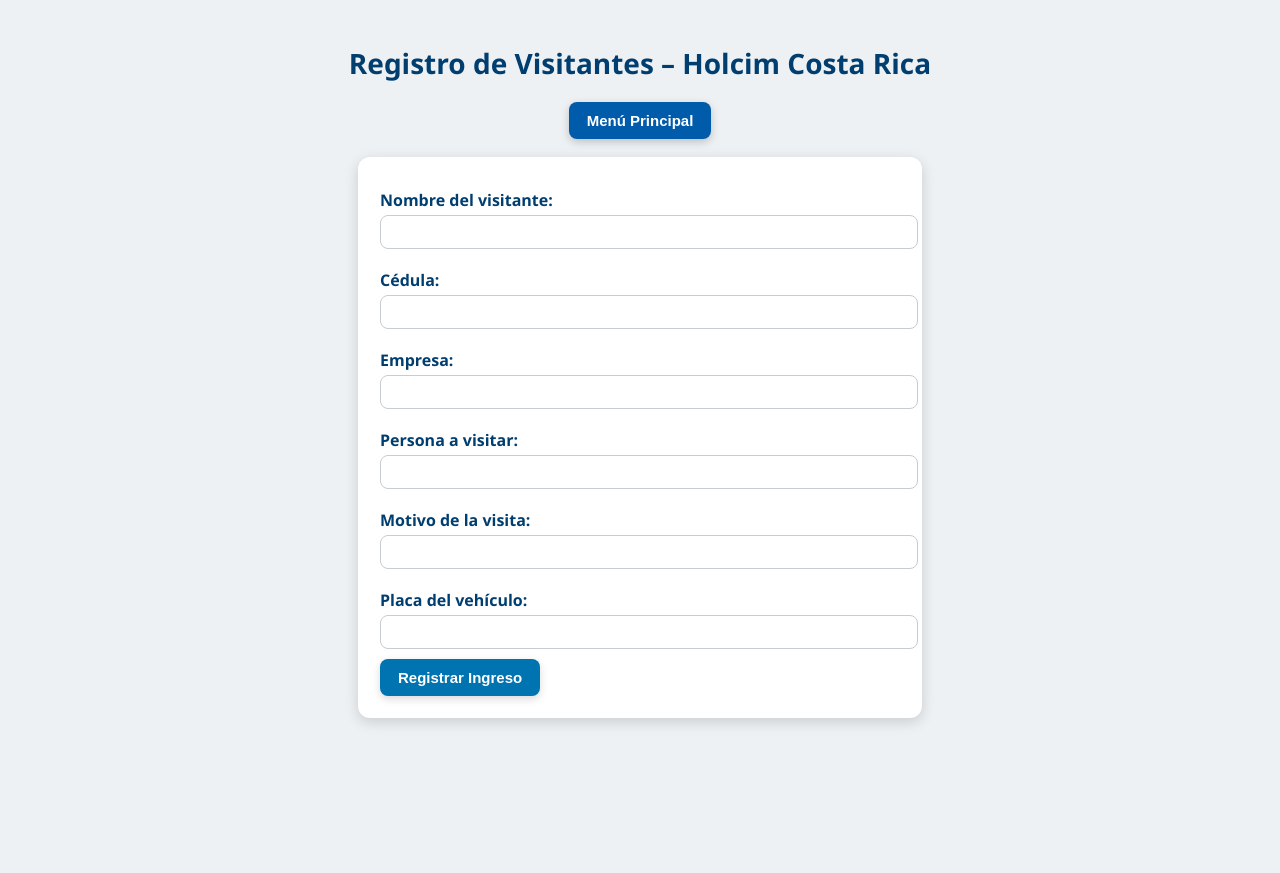
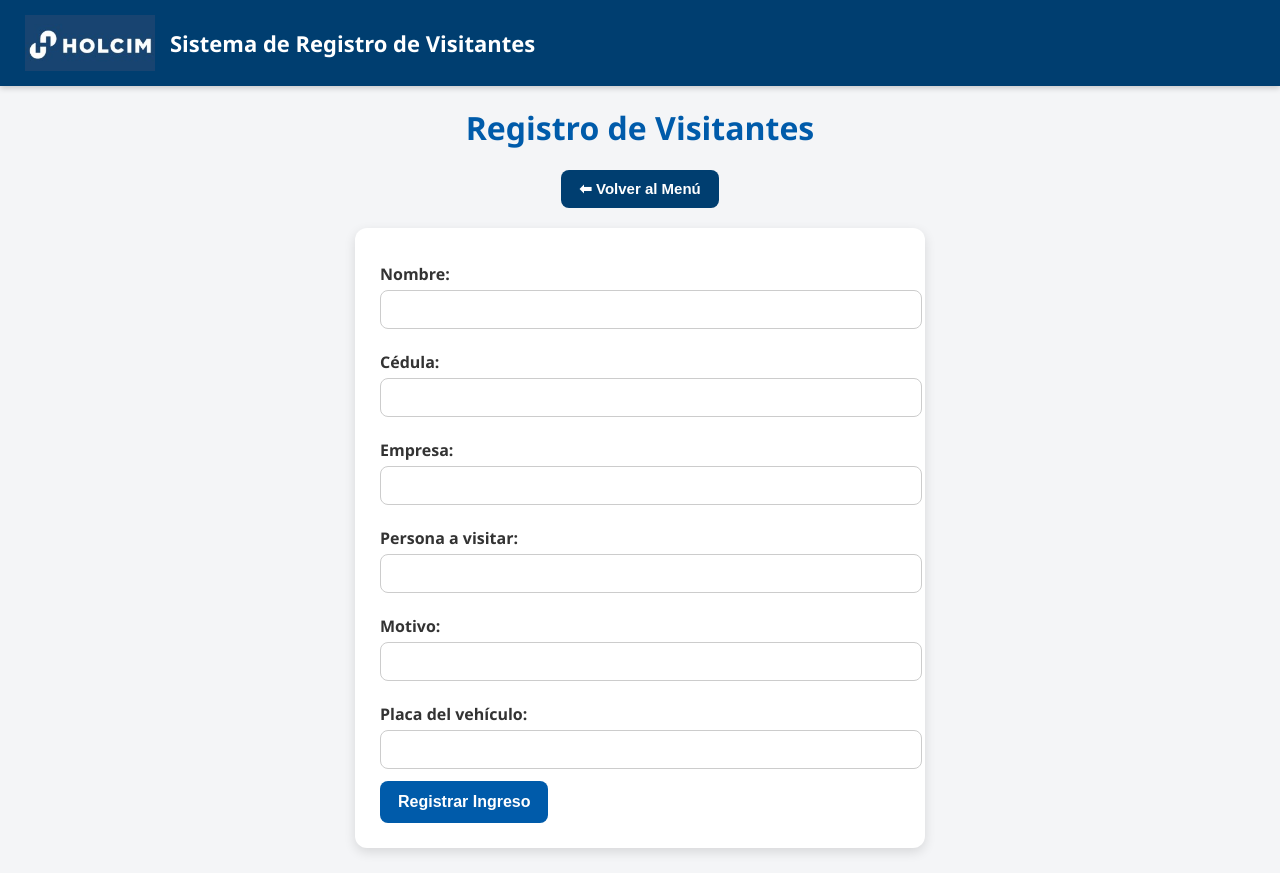
Before and after one commit to luismolinaboni22-art/Cops-K9, a Flask app: page /registro in a window 1280 px wide. Before the commit the page ends 725 px from the top, so only its background shows below. Run offline with Flask 3, Linux system fonts and the light colour scheme.

Commit message:
Update visitor_form.html

```diff
--- a/templates/visitor_form.html
+++ b/templates/visitor_form.html
@@ -5,103 +5,117 @@
 <title>Registro de Visitantes - Holcim</title>
 
 <style>
-    /* ===== ESTILOS GENERALES ===== */
+
+    :root {
+        --holcim-blue-dark: #003E70;
+        --holcim-blue: #005BAA;
+        --background: #F4F5F7;
+    }
+
     body {
         font-family: "Segoe UI", Arial;
-        background: #EDF1F4;
+        background: var(--background);
         margin: 0;
-        padding: 25px;
+        padding: 0;
+    }
+
+    /* Encabezado superior */
+    .header {
+        background: var(--holcim-blue-dark);
+        color: white;
+        padding: 15px 25px;
+        font-size: 22px;
+        font-weight: bold;
+        box-shadow: 0 2px 6px rgba(0,0,0,0.2);
+        display: flex;
+        align-items: center;
+    }
+
+    .header img {
+        width: 130px;
+        margin-right: 15px;
     }
 
     h1 {
-        color: #003E70;
+        color: var(--holcim-blue);
         text-align: center;
-        font-size: 28px;
-        margin-bottom: 20px;
-        font-weight: 700;
+        margin-top: 20px;
     }
 
-    /* ===== BOTÓN MENÚ ===== */
     .menu-btn {
         text-align: center;
-        margin-bottom: 18px;
+        margin-bottom: 20px;
     }
 
     .menu-btn button {
-        background: #005BAA;
+        background: var(--holcim-blue-dark);
         color: white;
+        border: none;
         padding: 10px 18px;
-        border: none;
         border-radius: 8px;
+        cursor: pointer;
         font-size: 15px;
+        transition: 0.25s;
         font-weight: bold;
-        cursor: pointer;
-        box-shadow: 0 3px 8px rgba(0,0,0,0.2);
-        transition: 0.25s;
     }
 
     .menu-btn button:hover {
-        background: #004B8C;
-        transform: translateY(-2px);
+        background: var(--holcim-blue);
     }
 
-    /* ===== FORMULARIO ===== */
     form {
         background: white;
-        padding: 22px;
+        padding: 25px;
         border-radius: 12px;
         max-width: 520px;
         margin: 0 auto 25px auto;
-        box-shadow: 0 4px 14px rgba(0,0,0,0.15);
+        box-shadow: 0 4px 12px rgba(0,0,0,0.12);
     }
 
     label {
         display: block;
-        margin: 10px 0 4px;
-        font-weight: 600;
-        color: #003E70;
+        margin: 10px 0 5px;
+        font-weight: bold;
+        color: #333;
     }
 
     input {
         width: 100%;
-        padding: 8px;
+        padding: 10px;
         border-radius: 8px;
-        border: 1px solid #C4CDD5;
-        margin-bottom: 10px;
-        font-size: 14px;
+        border: 1px solid #ccc;
+        margin-bottom: 12px;
+        font-size: 15px;
     }
 
     button {
-        padding: 10px 18px;
-        background: #0073B1;
+        padding: 12px 18px;
+        background: var(--holcim-blue);
         color: white;
         border: none;
         border-radius: 8px;
         cursor: pointer;
+        font-size: 16px;
         font-weight: bold;
-        font-size: 15px;
-        transition: 0.3s;
-        box-shadow: 0 3px 8px rgba(0,0,0,0.15);
+        transition: background 0.25s;
     }
 
     button:hover {
-        background: #005BAA;
-        transform: translateY(-2px);
+        background: var(--holcim-blue-dark);
     }
 
-    /* ===== TABLA ===== */
     table {
         width: 95%;
-        margin: 0 auto;
+        margin: 20px auto;
         border-collapse: collapse;
         background: white;
-        box-shadow: 0 4px 14px rgba(0,0,0,0.15);
         border-radius: 12px;
         overflow: hidden;
+        box-shadow: 0 4px 12px rgba(0,0,0,0.12);
     }
 
     th {
-        background: #003E70;
+        background: var(--holcim-blue-dark);
         color: white;
         padding: 12px;
         font-size: 15px;
@@ -109,23 +123,18 @@
 
     td {
         padding: 10px;
-        border-bottom: 1px solid #e3e3e3;
+        border-bottom: 1px solid #eee;
         font-size: 14px;
     }
 
     tr:hover {
-        background: #F5F8FA;
+        background: #f0f3f7;
     }
 
     .exit-form button {
-        background: #6BC048;
+        background: #005BAA;
         padding: 6px 12px;
-        border-radius: 6px;
-        font-size: 13px;
-    }
-
-    .exit-form button:hover {
-        background: #59A53C;
+        font-size: 14px;
     }
 
 </style>
@@ -133,14 +142,21 @@
 
 <body>
 
-<h1>Registro de Visitantes – Holcim Costa Rica</h1>
+<!-- ENCABEZADO CORPORATIVO -->
+<div class="header">
+    <img src="/static/images/holcim_logo.png" alt="Logo Holcim">
+    Sistema de Registro de Visitantes
+</div>
+
+<h1>Registro de Visitantes</h1>
 
 <div class="menu-btn">
-    <button onclick="location.href='/'">Menú Principal</button>
+    <button onclick="location.href='/'">⬅ Volver al Menú</button>
 </div>
 
+<!-- FORMULARIO -->
 <form method="POST">
-    <label>Nombre del visitante:</label>
+    <label>Nombre:</label>
     <input type="text" name="nombre" required>
 
     <label>Cédula:</label>
@@ -152,7 +168,7 @@
     <label>Persona a visitar:</label>
     <input type="text" name="responsable" required>
 
-    <label>Motivo de la visita:</label>
+    <label>Motivo:</label>
     <input type="text" name="motivo" required>
 
     <label>Placa del vehículo:</label>
@@ -171,8 +187,8 @@
         <th>Responsable</th>
         <th>Motivo</th>
         <th>Placa</th>
-        <th>Hora Ingreso</th>
-        <th>Hora Salida</th>
+        <th>Ingreso</th>
+        <th>Salida</th>
         <th>Acciones</th>
     </tr>
 
@@ -191,10 +207,10 @@
         <td>
             {% if not v.hora_salida %}
             <form class="exit-form" method="GET" action="{{ url_for('salida', index=loop.index0) }}">
-                <button type="submit">Dar Salida</button>
+                <button type="submit">Dar salida</button>
             </form>
             {% else %}
-                -
+            -
             {% endif %}
         </td>
     </tr>
```
